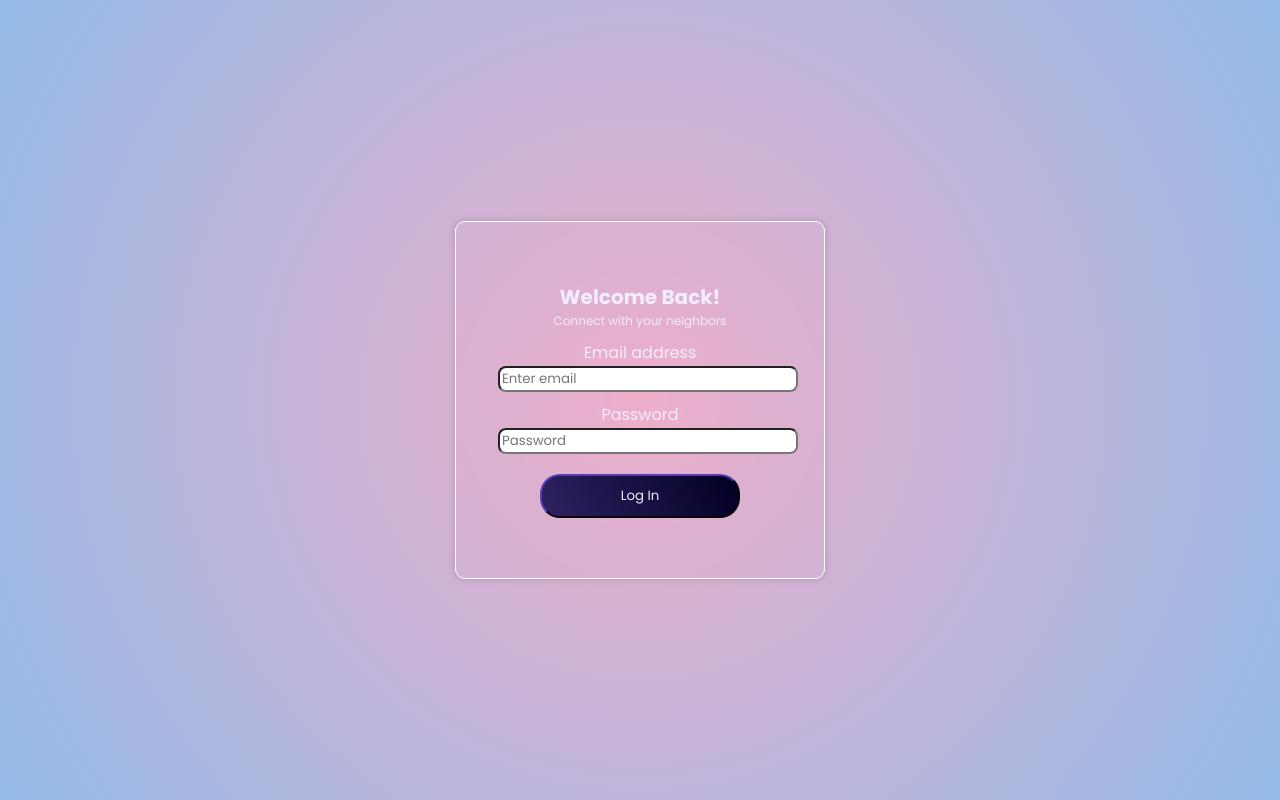
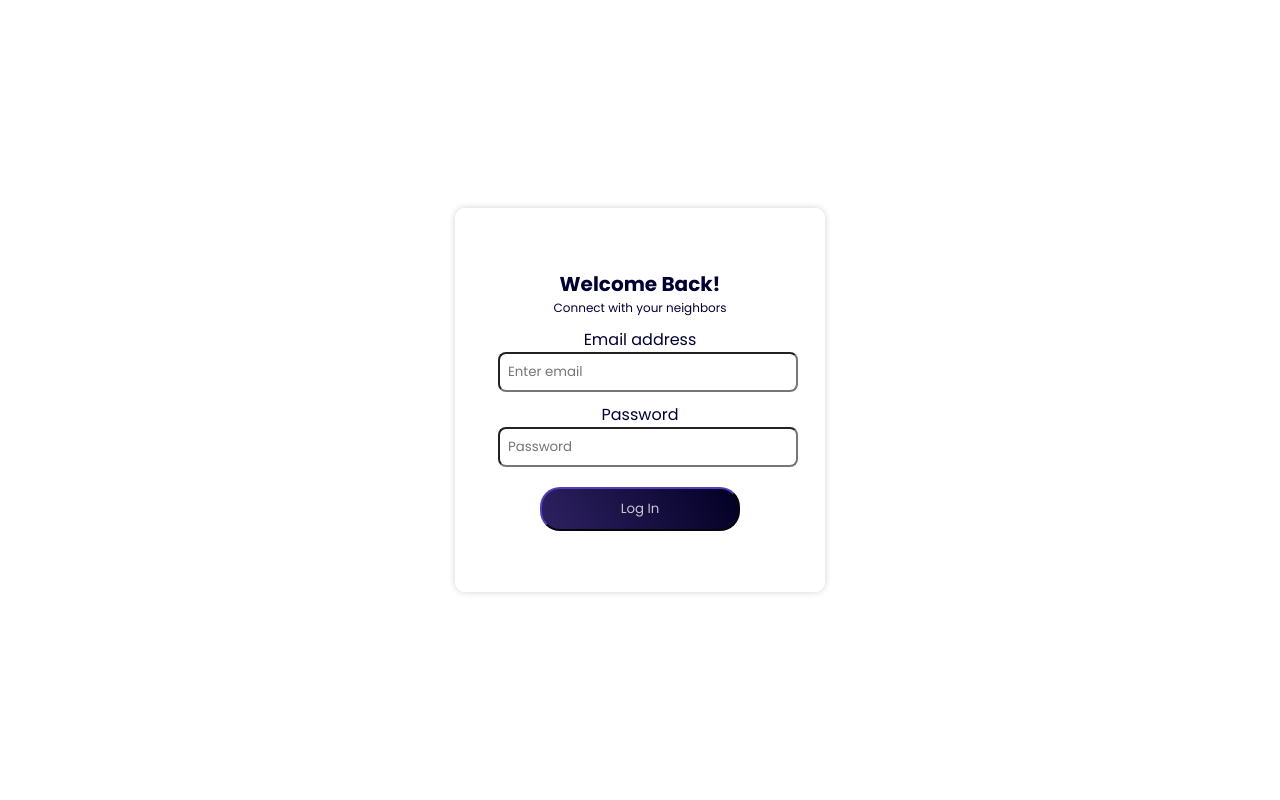
Before and after one commit to aymeeflores/aymee-flores-capstone, a React (Create React App) app in the folder aymee-flores-capstone-main/client/: page / in a window 1280 px wide. Built offline with nearby package versions, Linux system fonts and the light colour scheme.

Commit message:
changed login styling

```diff
--- a/aymee-flores-capstone-main/client/src/Components/Login/Login.js
+++ b/aymee-flores-capstone-main/client/src/Components/Login/Login.js
@@ -2,7 +2,6 @@ import React, { Component } from "react";
 import { Form, Button, FormGroup } from "react-bootstrap";
 import "./Login.scss";
 import Constants from "../../constants";
-
 import axios from "axios";
 
 export default class Login extends Component {
--- a/aymee-flores-capstone-main/client/src/Components/Login/Login.scss
+++ b/aymee-flores-capstone-main/client/src/Components/Login/Login.scss
@@ -1,6 +1,5 @@
 .loginbackground {
-	background: rgb(238, 174, 202);
-	background: radial-gradient(circle, rgba(238, 174, 202, 1) 0%, rgba(148, 187, 233, 1) 100%);
+	background: #ffff;
 	background-repeat: no-repeat;
 	height: 100vh;
 }
@@ -27,16 +26,16 @@
 		width: 100%;
 		text-align: center;
 		font-size: 20px;
-		color: #f1edff;
+		color: #000033;
 	}
 	&__subtitle {
 		text-align: center;
 		font-size: 12px;
-		color: #f1edff;
+		color: #000033;
 		font-weight: 400;
 	}
 	.logincontainer {
-		color: #f1edff;
+		color: #000033;
 		padding-top: 10px;
 
 		&__loginlabel {
@@ -49,6 +48,7 @@
 	margin-left: 10px;
 	border-radius: 8px;
 	width: 300px;
+	padding: 8px;
 }
 .disclaimer {
 	margin-left: 10px;
@@ -59,7 +59,7 @@
 	padding: 10px;
 	border-radius: 20px;
 	width: 200px;
-	color: #f1edff;
+	color: #cacaca;
 	border-color: #2e2162;
 	background: rgb(2, 0, 36);
 	background: linear-gradient(243deg, rgba(2, 0, 36, 1) 0%, rgba(46, 33, 98, 1) 100%);
```
Also changed, not shown: 2 other files (tests, documents, lock files or other folders).
